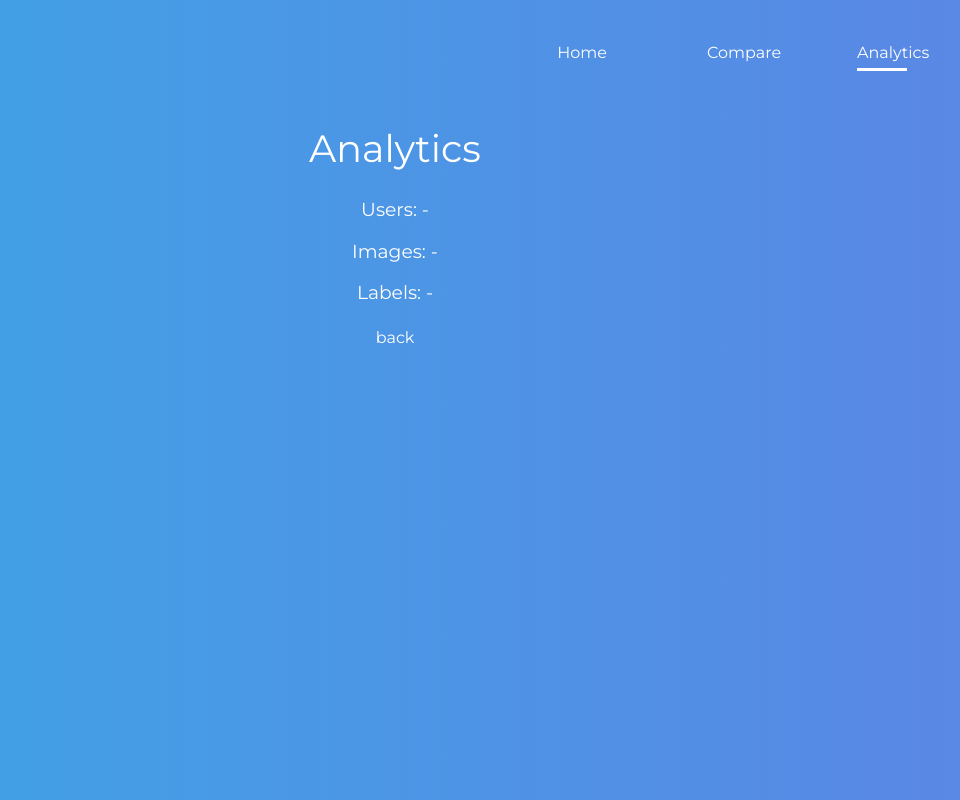
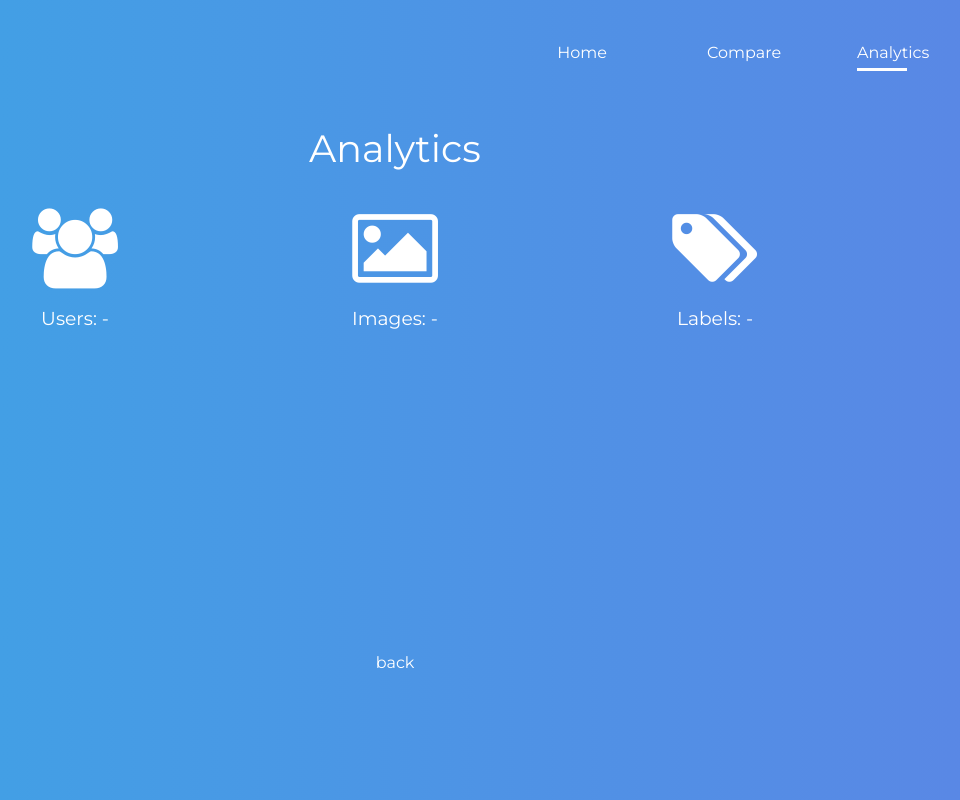
Before and after one commit to paineleffler/vision-ui, a React (Create React App) app: page /analytics in a window 1280 px wide. Shown: the whole page, without its empty margins (245-1205 px from the left). Built offline with nearby package versions, Linux system fonts and the light colour scheme.

Commit message:
added font awesome icons to analytics to make it look more awesome

```diff
--- a/src/Analytics.jsx
+++ b/src/Analytics.jsx
@@ -43,9 +43,20 @@ export default class Analytics extends Component {
     return (
       <div className="center-content">
         <h1>Analytics</h1>
-        <h3>Users: { this.state.users }</h3>
-        <h3>Images: { this.state.images }</h3>
-        <h3>Labels: { this.state.labels }</h3>
+        <div className="analytics-flex-container">
+          <div className="analytics-flex-box">
+            <i className="fa fa-users fa-inverse fa-5x"></i>
+            <h3>Users: { this.state.users }</h3>
+          </div>
+          <div className="analytics-flex-box">
+            <i className="fa fa-image fa-inverse fa-5x"></i>
+            <h3>Images: { this.state.images }</h3>
+          </div>
+          <div className="analytics-flex-box">
+            <i className="fa fa-tags fa-inverse fa-5x"></i>
+            <h3>Labels: { this.state.labels }</h3>
+          </div>
+        </div>
         <div>
           <a href="/" className="roundButton">back</a>
         </div>
--- a/src/index.css
+++ b/src/index.css
@@ -159,3 +159,16 @@ svg rect {
   margin: 10px;
   text-align: center;
 }
+
+.analytics-flex-container {
+  display: flex;
+  flex-direction: row;
+  justify-content: center;
+  height: 450px;
+}
+
+.analytics-flex-box {
+  width: 300px;
+  margin: 10px;
+  text-align: center;
+}
```
